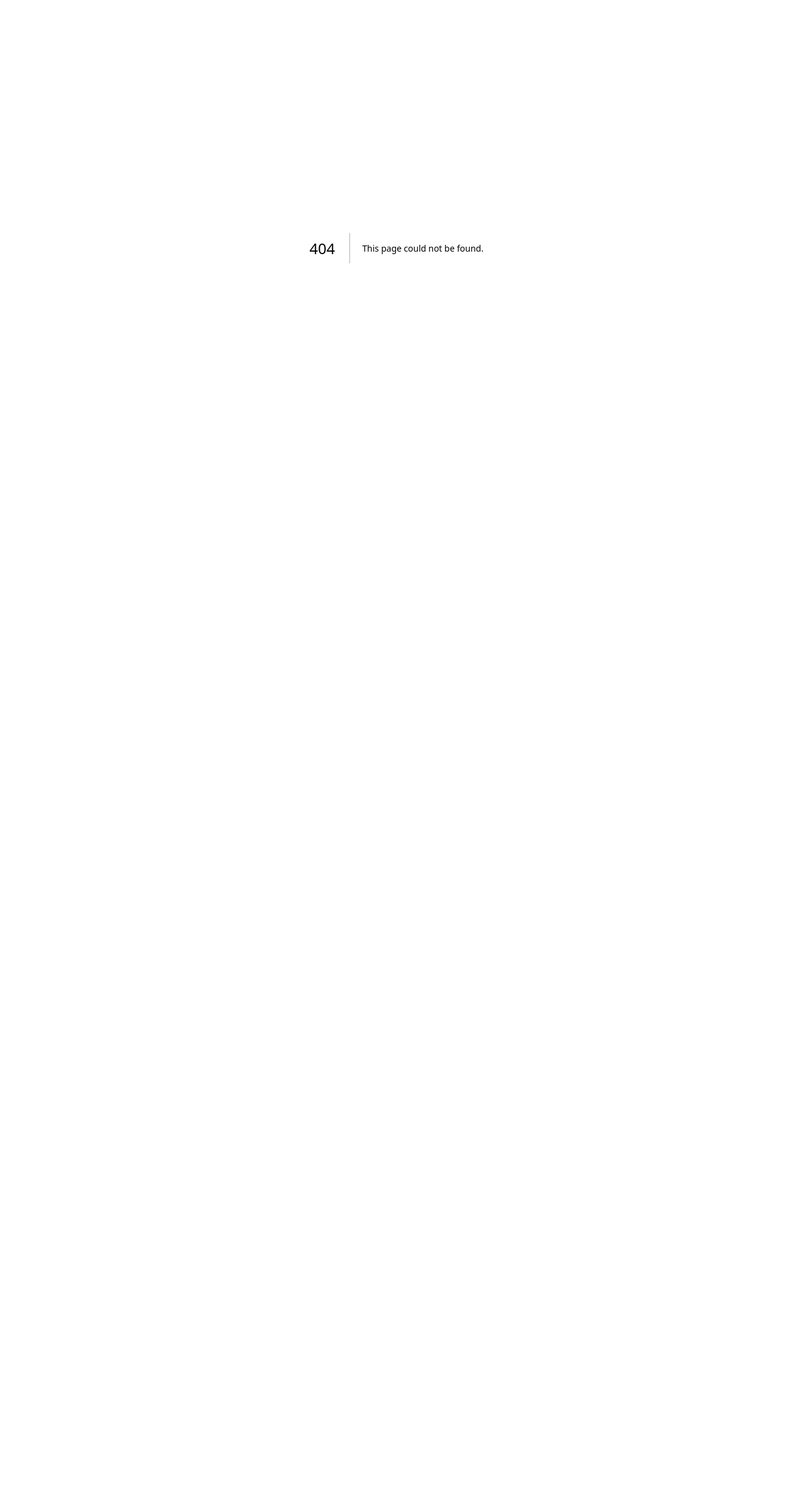
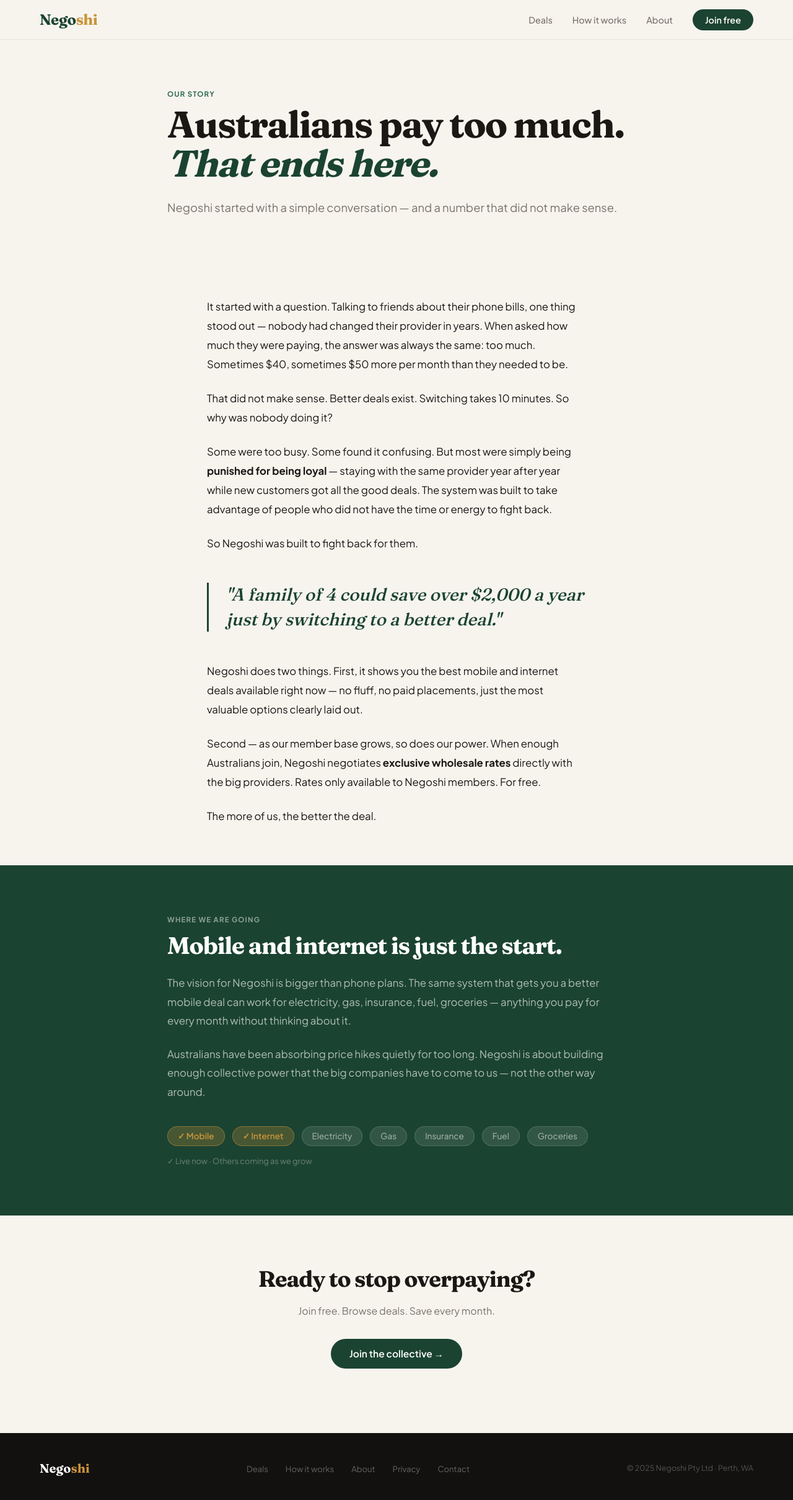
Before and after one commit to orbaba88-spec/Negoshi, a Next.js app: page /about in a window 1280 px wide. Before the commit this address had no page. Shown: the top 2420 px of the page at 62% size. Before the commit the page ends 800 px from the top, so only its background shows below. Built offline with nearby package versions, Linux system fonts and the light colour scheme.

Commit message:
Add about page

```diff
--- /dev/null
+++ b/app/about/page.tsx
@@ -0,0 +1,67 @@
+import Navbar from '../components/Navbar'
+import { Footer } from '../components/StaticSections'
+import '../negoshi.css'
+
+export default function AboutPage() {
+  return (
+    <>
+      <Navbar />
+      <main>
+        <div style={{ background: '#F7F4EE', padding: '5rem 5% 4rem' }}>
+          <div style={{ maxWidth: 740, margin: '0 auto' }}>
+            <div className="n-sect-eyebrow">Our story</div>
+            <h1 style={{ fontFamily: 'var(--font-display), Fraunces, serif', fontSize: 'clamp(2.4rem, 5vw, 3.75rem)', fontWeight: 700, letterSpacing: '-0.03em', lineHeight: 1.05, color: '#1A1714', marginBottom: '1.5rem' }}>
+              Australians pay too much.<br />
+              <em style={{ fontStyle: 'italic', color: '#1B4332' }}>That ends here.</em>
+            </h1>
+            <p style={{ fontSize: '1.15rem', color: '#7A736C', lineHeight: 1.75 }}>
+              Negoshi started with a simple conversation — and a number that did not make sense.
+            </p>
+          </div>
+        </div>
+        <div style={{ padding: '4rem 5%', maxWidth: 740, margin: '0 auto' }}>
+          <div style={{ fontSize: '1.05rem', color: '#1A1714', lineHeight: 1.85, display: 'flex', flexDirection: 'column', gap: '1.5rem' }}>
+            <p>It started with a question. Talking to friends about their phone bills, one thing stood out — nobody had changed their provider in years. When asked how much they were paying, the answer was always the same: too much. Sometimes $40, sometimes $50 more per month than they needed to be.</p>
+            <p>That did not make sense. Better deals exist. Switching takes 10 minutes. So why was nobody doing it?</p>
+            <p>Some were too busy. Some found it confusing. But most were simply being <strong>punished for being loyal</strong> — staying with the same provider year after year while new customers got all the good deals. The system was built to take advantage of people who did not have the time or energy to fight back.</p>
+            <p>So Negoshi was built to fight back for them.</p>
+          </div>
+          <div style={{ margin: '3rem 0', borderLeft: '3px solid #1B4332', paddingLeft: '1.75rem' }}>
+            <p style={{ fontFamily: 'var(--font-display), Fraunces, serif', fontSize: 'clamp(1.3rem, 2.5vw, 1.75rem)', fontWeight: 500, fontStyle: 'italic', color: '#1B4332', lineHeight: 1.4, margin: 0 }}>
+              "A family of 4 could save over $2,000 a year just by switching to a better deal."
+            </p>
+          </div>
+          <div style={{ fontSize: '1.05rem', color: '#1A1714', lineHeight: 1.85, display: 'flex', flexDirection: 'column', gap: '1.5rem' }}>
+            <p>Negoshi does two things. First, it shows you the best mobile and internet deals available right now — no fluff, no paid placements, just the most valuable options clearly laid out.</p>
+            <p>Second — as our member base grows, so does our power. When enough Australians join, Negoshi negotiates <strong>exclusive wholesale rates</strong> directly with the big providers. Rates only available to Negoshi members. For free.</p>
+            <p>The more of us, the better the deal.</p>
+          </div>
+        </div>
+        <div style={{ background: '#1B4332', padding: '5rem 5%' }}>
+          <div style={{ maxWidth: 740, margin: '0 auto' }}>
+            <div style={{ fontSize: '0.72rem', fontWeight: 700, letterSpacing: '0.1em', textTransform: 'uppercase', color: 'rgba(255,255,255,0.5)', marginBottom: '0.75rem' }}>Where we are going</div>
+            <h2 style={{ fontFamily: 'var(--font-display), Fraunces, serif', fontSize: 'clamp(1.9rem, 3vw, 2.6rem)', fontWeight: 700, color: '#fff', letterSpacing: '-0.03em', lineHeight: 1.15, marginBottom: '1.5rem' }}>Mobile and internet is just the start.</h2>
+            <p style={{ fontSize: '1.05rem', color: 'rgba(255,255,255,0.65)', lineHeight: 1.8, marginBottom: '1.5rem' }}>The vision for Negoshi is bigger than phone plans. The same system that gets you a better mobile deal can work for electricity, gas, insurance, fuel, groceries — anything you pay for every month without thinking about it.</p>
+            <p style={{ fontSize: '1.05rem', color: 'rgba(255,255,255,0.65)', lineHeight: 1.8, marginBottom: '2.5rem' }}>Australians have been absorbing price hikes quietly for too long. Negoshi is about building enough collective power that the big companies have to come to us — not the other way around.</p>
+            <div style={{ display: 'flex', flexWrap: 'wrap', gap: '0.75rem' }}>
+              {['Mobile','Internet','Electricity','Gas','Insurance','Fuel','Groceries'].map((item, i) => (
+                <div key={item} style={{ background: i < 2 ? 'rgba(201,148,58,0.25)' : 'rgba(255,255,255,0.1)', border: i < 2 ? '1px solid rgba(201,148,58,0.5)' : '1px solid rgba(255,255,255,0.15)', borderRadius: 100, padding: '0.4rem 1rem', fontSize: '0.85rem', color: i < 2 ? '#C9943A' : 'rgba(255,255,255,0.6)', fontWeight: i < 2 ? 600 : 400 }}>
+                  {i < 2 ? `✓ ${item}` : item}
+                </div>
+              ))}
+            </div>
+            <p style={{ fontSize: '0.8rem', color: 'rgba(255,255,255,0.35)', marginTop: '1rem' }}>✓ Live now · Others coming as we grow</p>
+          </div>
+        </div>
+        <div style={{ padding: '5rem 5%', textAlign: 'center', background: '#F7F4EE' }}>
+          <div style={{ maxWidth: 500, margin: '0 auto' }}>
+            <h2 style={{ fontFamily: 'var(--font-display), Fraunces, serif', fontSize: 'clamp(1.75rem, 3vw, 2.25rem)', fontWeight: 700, letterSpacing: '-0.03em', marginBottom: '1rem', color: '#1A1714' }}>Ready to stop overpaying?</h2>
+            <p style={{ color: '#7A736C', marginBottom: '2rem', lineHeight: 1.7 }}>Join free. Browse deals. Save every month.</p>
+            <a href="/#join" className="n-btn-primary" style={{ display: 'inline-flex', alignItems: 'center', gap: '0.5rem' }}>Join the collective →</a>
+          </div>
+        </div>
+      </main>
+      <Footer />
+    </>
+  )
+}
```
